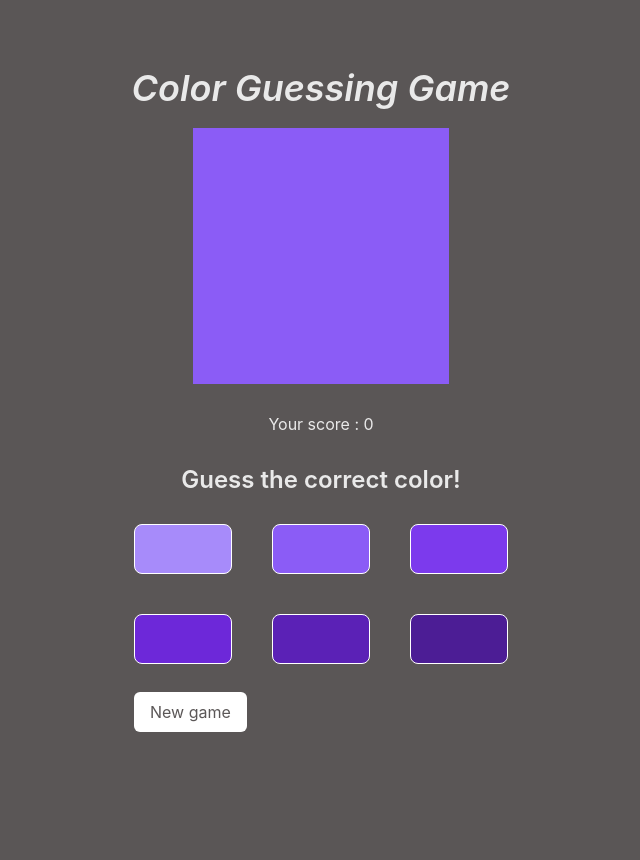
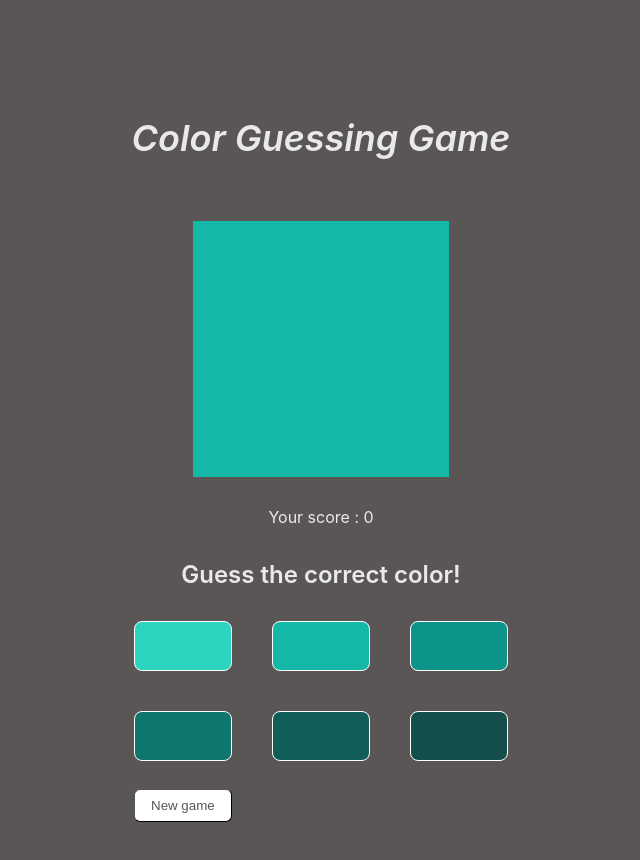
Before and after one commit to Moluno-xiii/color-game, a React (Vite) app: page / in a window 1280 px wide. Shown: the top 860 px of the page, without its empty margins (319-959 px from the left). Before the commit the page ends 800 px from the top, so only its background shows below. Built offline with nearby package versions, Linux system fonts and the light colour scheme.

Commit message:
migrated to vanilla CSS

```diff
--- a/package.json
+++ b/package.json
@@ -10,10 +10,8 @@
     "preview": "vite preview"
   },
   "dependencies": {
-    "@tailwindcss/vite": "^4.0.3",
     "react": "^18.3.1",
-    "react-dom": "^18.3.1",
-    "tailwindcss": "^4.0.3"
+    "react-dom": "^18.3.1"
   },
   "devDependencies": {
     "@eslint/js": "^9.17.0",
--- a/src/App.tsx
+++ b/src/App.tsx
@@ -2,10 +2,8 @@ import ColorGame from "./components/ColorGame";
 
 function App() {
   return (
-    <div className="max-w-4xl mx-auto flex justify-center items-center min-h-dvh py-3 md:py-10 px-2 md:px-4 gap-y-5 flex-col">
-      <p className="capitalize italic font-semibold text-4xl">
-        Color guessing game
-      </p>
+    <div className="app">
+      <p className="app-title">Color guessing game</p>
       <ColorGame />
     </div>
   );
--- a/src/components/CTAButtons.tsx
+++ b/src/components/CTAButtons.tsx
@@ -12,10 +12,10 @@ const CTAButtons: React.FC<Props> = ({
   randomColor,
 }) => {
   return (
-    <div className="flex text-[#4b4747e9] flex-row justify-between w-full items-center ">
+    <div className="cta-container ">
       <button
         data-testid="newGameButton"
-        className="bg-white px-4 py-2 hover:bg-white/85 transition-all duration-300 rounded-md"
+        className="cta-button"
         onClick={() => handleNewGame()}
       >
         New game
@@ -23,7 +23,7 @@ const CTAButtons: React.FC<Props> = ({
       {userColor === randomColor && (
         <button
           data-testid="nextLevelButton"
-          className="bg-white px-4 py-2 hover:bg-white/85 transition-all duration-300 rounded-md"
+          className="cta-button"
           onClick={() => handleNextLevel()}
         >
           Next level
--- a/src/components/ColorGame.tsx
+++ b/src/components/ColorGame.tsx
@@ -1,14 +1,14 @@
 import { useReducer } from "react";
-import { getRandomColor, getRandomColorObj } from "./utils";
+import { getRandomColor, getRandomColorArray } from "./utils";
 import CTAButtons from "./CTAButtons";
 import GameStatus from "./GameStatus";
 import ColorGrid from "./ColorGrid";
 
-const randomColorObject = getRandomColorObj();
+const randomColorArray = getRandomColorArray();
 
 const initialState = {
-  randomColorObject,
-  randomColor: getRandomColor(randomColorObject),
+  randomColorArray,
+  randomColor: getRandomColor(randomColorArray),
   userScore: 0,
   isUserOptionRight: "",
   userColor: "",
@@ -24,10 +24,10 @@ const reducer = (state: typeof initialState, action: Actions) => {
     case "NEW_GAME":
       return { ...initialState };
     case "NEXT_LEVEL": {
-      const newColorObject = getRandomColorObj();
+      const newColorObject = getRandomColorArray();
       return {
         ...state,
-        randomColorObject: newColorObject,
+        randomColorArray: newColorObject,
         randomColor: getRandomColor(newColorObject),
         userColor: "",
       };
@@ -47,8 +47,8 @@ const reducer = (state: typeof initialState, action: Actions) => {
   }
 };
 
-const Colors: React.FC = () => {
-  const [{ userColor, userScore, randomColor, randomColorObject }, dispatch] =
+const ColorGame: React.FC = () => {
+  const [{ userColor, userScore, randomColor, randomColorArray }, dispatch] =
     useReducer(reducer, initialState);
 
   const handleUserGuess = (color: string) => {
@@ -66,17 +66,14 @@ const Colors: React.FC = () => {
   };
 
   return (
-    <div className="flex flex-col justify-center items-center gap-y-7">
+    <div className="colorGameContainer">
       <div
         style={{ backgroundColor: randomColor }}
-        className="size-32 md:size-64"
+        className="colorBox"
         data-testid="colorBox"
       ></div>
       <span data-testid="score">Your score : {userScore}</span>
-      <span
-        className="text-center font-semibold text-xl md:text-2xl"
-        data-testid="gameInstructions"
-      >
+      <span className="gameInstructions" data-testid="gameInstructions">
         Guess the correct color!
       </span>
 
@@ -84,7 +81,7 @@ const Colors: React.FC = () => {
         userColor={userColor}
         randomColor={randomColor}
         handleUserGuess={handleUserGuess}
-        randomColorObject={randomColorObject}
+        colorArray={randomColorArray}
       />
 
       {userColor && (
@@ -101,4 +98,4 @@ const Colors: React.FC = () => {
   );
 };
 
-export default Colors;
+export default ColorGame;
--- a/src/components/ColorGrid.tsx
+++ b/src/components/ColorGrid.tsx
@@ -1,24 +1,23 @@
 interface Props {
-  randomColorObject: { variants: string[] };
+  colorArray: { variants: string[] };
   userColor: string;
   randomColor: string;
   handleUserGuess: (color: string) => void;
 }
 
 const ColorGrid: React.FC<Props> = ({
-  randomColorObject,
+  colorArray,
   randomColor,
   userColor,
   handleUserGuess,
 }) => {
   return (
-    <div className="grid grid-cols-2 w-full md:grid-cols-3 md:gap-10 gap-5">
-      {randomColorObject.variants.map((color) => (
+    <div className="color-grid-container">
+      {colorArray.variants.map((color) => (
         <button
           key={color}
           disabled={userColor === randomColor}
-          className={`
-rounded-lg py-6 px-12 capitalize border border-white hover:scale-[1.1] md:hover:scale-[1.2] transition-all duration-200`}
+          className="color-grid-button"
           style={{ backgroundColor: color }}
           onClick={() => handleUserGuess(color)}
           data-testid="colorOption"
--- a/src/components/GameStatus.tsx
+++ b/src/components/GameStatus.tsx
@@ -6,10 +6,10 @@ interface Props {
 const GameStatus: React.FC<Props> = ({ userColor, randomColor }) => {
   return (
     <span
-      key={userColor}
+      key={Date.now()}
       style={{ color: "white" }}
       className={`
-font-bold text-2xl transition-all duration-500
+game-status
 ${userColor === randomColor ? "animate-celebrate" : "animate-fade-out"}
 `}
       data-testid="gameStatus"
--- a/src/components/utils.ts
+++ b/src/components/utils.ts
@@ -5,11 +5,11 @@ const getRandomNum = (min: number, max: number) => {
   return randomNum;
 };
 
-const getRandomColorObj = () => {
+const getRandomColorArray = () => {
   return colorsWithVariants[getRandomNum(0, 18)];
 };
 
 const getRandomColor = (obj: { variants: string[] }) => {
   return obj.variants[getRandomNum(0, 5)];
 };
-export { getRandomNum, getRandomColor, getRandomColorObj };
+export { getRandomNum, getRandomColor, getRandomColorArray };
--- a/src/index.css
+++ b/src/index.css
@@ -1,5 +1,3 @@
-@import "tailwindcss";
-
 :root {
   font-family: Inter, system-ui, Avenir, Helvetica, Arial, sans-serif;
   line-height: 1.5;
@@ -50,3 +48,108 @@
 .animate-celebrate {
   animation: celebrate 1s ease-in-out forwards;
 }
+
+.app {
+  max-width: 896px;
+  margin-inline: auto;
+  display: flex;
+  flex-direction: column;
+  justify-content: center;
+  align-items: center;
+  min-height: 100dvh;
+  padding: 0.75rem 0.5rem;
+  row-gap: 20px;
+}
+
+.app-title {
+  text-transform: capitalize;
+  font-style: italic;
+  font-weight: 600;
+  font-size: 36px;
+}
+
+.game-status {
+  font-weight: 900;
+  font-size: 24px;
+  transition: all;
+  transition-duration: 500ms;
+}
+
+.cta-container {
+  display: flex;
+  flex-direction: row;
+  color: #4b4747e9;
+  justify-content: space-between;
+  width: 100%;
+  align-items: center;
+}
+
+.cta-button {
+  background-color: white;
+  padding: 8px 16px;
+  transition: all;
+  transition-duration: 300ms;
+  border-radius: 6px;
+  border-width: 1px;
+  color: #4b4747e9;
+
+  &:hover {
+    background-color: white;
+    opacity: 85%;
+  }
+}
+
+.color-grid-container {
+  display: grid;
+  grid-template-columns: repeat(2, minmax(0, 1fr));
+  gap: 20px;
+}
+
+.color-grid-button {
+  border: white 1px solid;
+  border-radius: 8px;
+  text-transform: capitalize;
+  padding: 24px 48px;
+  transition: all;
+  transition-duration: 200ms;
+
+  &:hover {
+    scale: 1.1;
+  }
+}
+
+.colorBox {
+  width: 8rem;
+  height: 8rem;
+}
+
+.gameInstructions {
+  font-weight: 600;
+  font-size: 20px;
+  text-align: center;
+}
+
+.colorGameContainer {
+  display: flex;
+  flex-direction: column;
+  justify-content: center;
+  align-items: center;
+  row-gap: 28px;
+}
+
+@media (width >= 40rem) {
+  .color-grid-container {
+    grid-template-columns: repeat(3, minmax(0, 1fr));
+    gap: 40px;
+  }
+  .colorBox {
+    width: 16rem;
+    height: 16rem;
+  }
+  .gameInstructions {
+    font-size: 24px;
+  }
+  .app {
+    padding: 2.5rem 1rem;
+  }
+}
```
Also changed, not shown: 1 other file (tests, documents, lock files or other folders).
